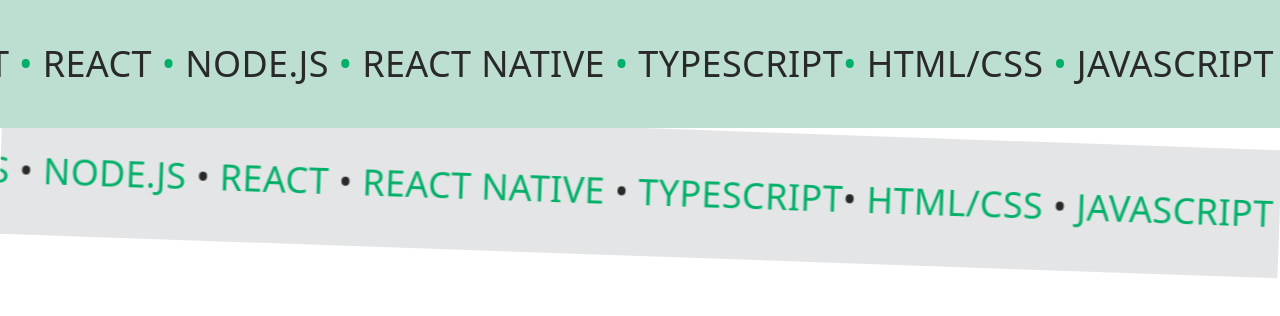
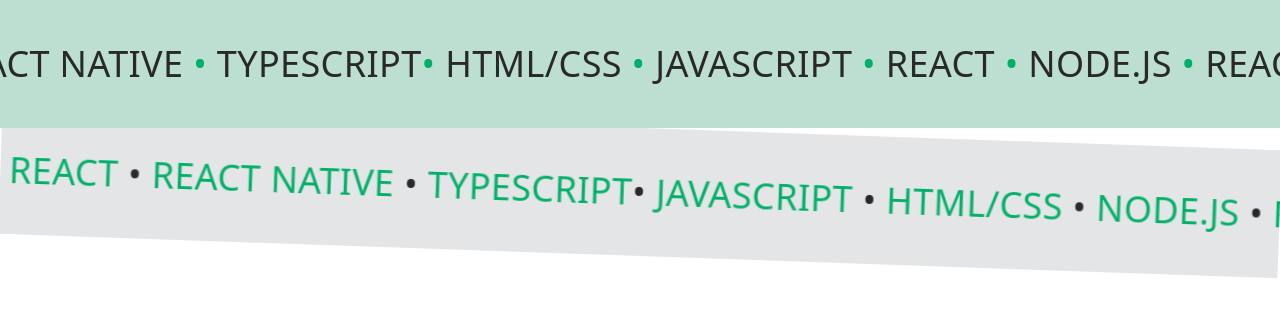
Before and after one commit to PashaNikolaichuk/portfolio, a plain HTML site: page index.html in a window 1280 px wide. Drawn offline with nearby package versions, Linux system fonts and the light colour scheme.

Commit message:
Deploying to gh-pages from @ PashaNikolaichuk/portfolio@58d0880d8d1d30be60d9a141472a04340fc8ce70 🚀

```diff
--- a/assets/index-BxBJ4Zxe.css
+++ /dev/null
@@ -1 +0,0 @@
-h1,h2,h3,h4,h5,h6,p{margin:0}p:last-child{margin-bottom:0}ul,ol{margin:0;padding:0;list-style:none}button,a{cursor:default}a{color:currentColor;text-decoration:none}img{display:block;max-width:100%;height:auto;margin-left:auto;margin-right:auto}.marquee-text{max-width:100%;overflow:hidden;background-color:#bcdfd1;padding:40px 0;position:relative;z-index:20}.marquee-text .marquee-container{display:flex;width:fit-content;animation:marquee-text 30s linear infinite}.marquee-line-diagonal{white-space:nowrap;font-weight:500;font-size:36px;line-height:1.33333;letter-spacing:.01em;text-transform:uppercase;color:#292929}.dot-diagonal{color:#00b068;gap:16px}@keyframes marquee-text{0%{transform:translate(0)}to{transform:translate(-50%)}}.dot-horizontal{color:#292929}.marquee-text-horizontal{overflow:hidden;background-color:#e4e5e6;padding:40px 0;position:relative;transform:rotate(+2deg);z-index:10}.marquee-container{display:flex;width:fit-content;animation:marquee-text 30s linear infinite}.marquee-line-horizontal{white-space:nowrap;font-weight:500;font-size:36px;line-height:1.33333;letter-spacing:.01em;text-transform:uppercase;color:#00b068}@keyframes marquee-text-horizontal{0%{transform:translate(0)}to{transform:translate(-50%)}}
--- /dev/null
+++ b/assets/index-CK6VIM_k.css
@@ -0,0 +1 @@
+h1,h2,h3,h4,h5,h6,p{margin:0}p:last-child{margin-bottom:0}ul,ol{margin:0;padding:0;list-style:none}button,a{cursor:default}a{color:currentColor;text-decoration:none}img{display:block;max-width:100%;height:auto;margin-left:auto;margin-right:auto}.marquee-text{max-width:100%;overflow:hidden;background-color:#bcdfd1;padding:40px 0;position:relative;z-index:20}.marquee-text .marquee-container{display:flex;width:fit-content;animation:marquee-text 30s linear infinite}.marquee-line-diagonal{white-space:nowrap;font-weight:500;font-size:36px;line-height:1.33333;letter-spacing:.01em;text-transform:uppercase;color:#292929}.dot-diagonal{color:#00b068;gap:16px}@keyframes marquee-text{0%{transform:translate(-50%)}to{transform:translate(0)}}.dot-horizontal{color:#292929}.marquee-text-horizontal{overflow:hidden;background-color:#e4e5e6;padding:40px 0;position:relative;transform:rotate(+2deg);z-index:10}.marquee-text-horizontal .marquee-container{display:flex;width:fit-content;animation:marquee-text-horizontal 20s linear infinite}.marquee-line-horizontal{white-space:nowrap;font-weight:500;font-size:36px;line-height:1.33333;letter-spacing:.01em;text-transform:uppercase;color:#00b068}@keyframes marquee-text-horizontal{0%{transform:translate(0)}to{transform:translate(-50%)}}
--- a/index.html
+++ b/index.html
@@ -11,7 +11,7 @@
     />
     <script type="module" crossorigin src="/portfolio/index.js"></script>
     <link rel="modulepreload" crossorigin href="/portfolio/assets/vendor-BM4sR5Yg.js">
-    <link rel="stylesheet" crossorigin href="/portfolio/assets/index-BxBJ4Zxe.css">
+    <link rel="stylesheet" crossorigin href="/portfolio/assets/index-CK6VIM_k.css">
   </head>
   <body>
     <main>
@@ -65,26 +65,26 @@
         <span class="dot-horizontal">•</span> TYPESCRIPT
       </p>
       <p class="marquee-line-horizontal">
+        <span class="dot-horizontal">•</span> JAVASCRIPT
         <span class="dot-horizontal">•</span> HTML/CSS
-        <span class="dot-horizontal">•</span> JAVASCRIPT
+        <span class="dot-horizontal">•</span> NODE.JS
         <span class="dot-horizontal">•</span> REACT
-        <span class="dot-horizontal">•</span> NODE.JS
         <span class="dot-horizontal">•</span> REACT NATIVE
         <span class="dot-horizontal">•</span> TYPESCRIPT
       </p>
       <p class="marquee-line-horizontal">
+        <span class="dot-horizontal">•</span> JAVASCRIPT
         <span class="dot-horizontal">•</span> HTML/CSS
-        <span class="dot-horizontal">•</span> JAVASCRIPT
+        <span class="dot-horizontal">•</span> NODE.JS
         <span class="dot-horizontal">•</span> REACT
-        <span class="dot-horizontal">•</span> NODE.JS
         <span class="dot-horizontal">•</span> REACT NATIVE
         <span class="dot-horizontal">•</span> TYPESCRIPT
       </p>
       <p class="marquee-line-horizontal">
+        <span class="dot-horizontal">•</span> JAVASCRIPT
         <span class="dot-horizontal">•</span> HTML/CSS
-        <span class="dot-horizontal">•</span> JAVASCRIPT
+        <span class="dot-horizontal">•</span> NODE.JS
         <span class="dot-horizontal">•</span> REACT
-        <span class="dot-horizontal">•</span> NODE.JS
         <span class="dot-horizontal">•</span> REACT NATIVE
         <span class="dot-horizontal">•</span> TYPESCRIPT
       </p>
```
